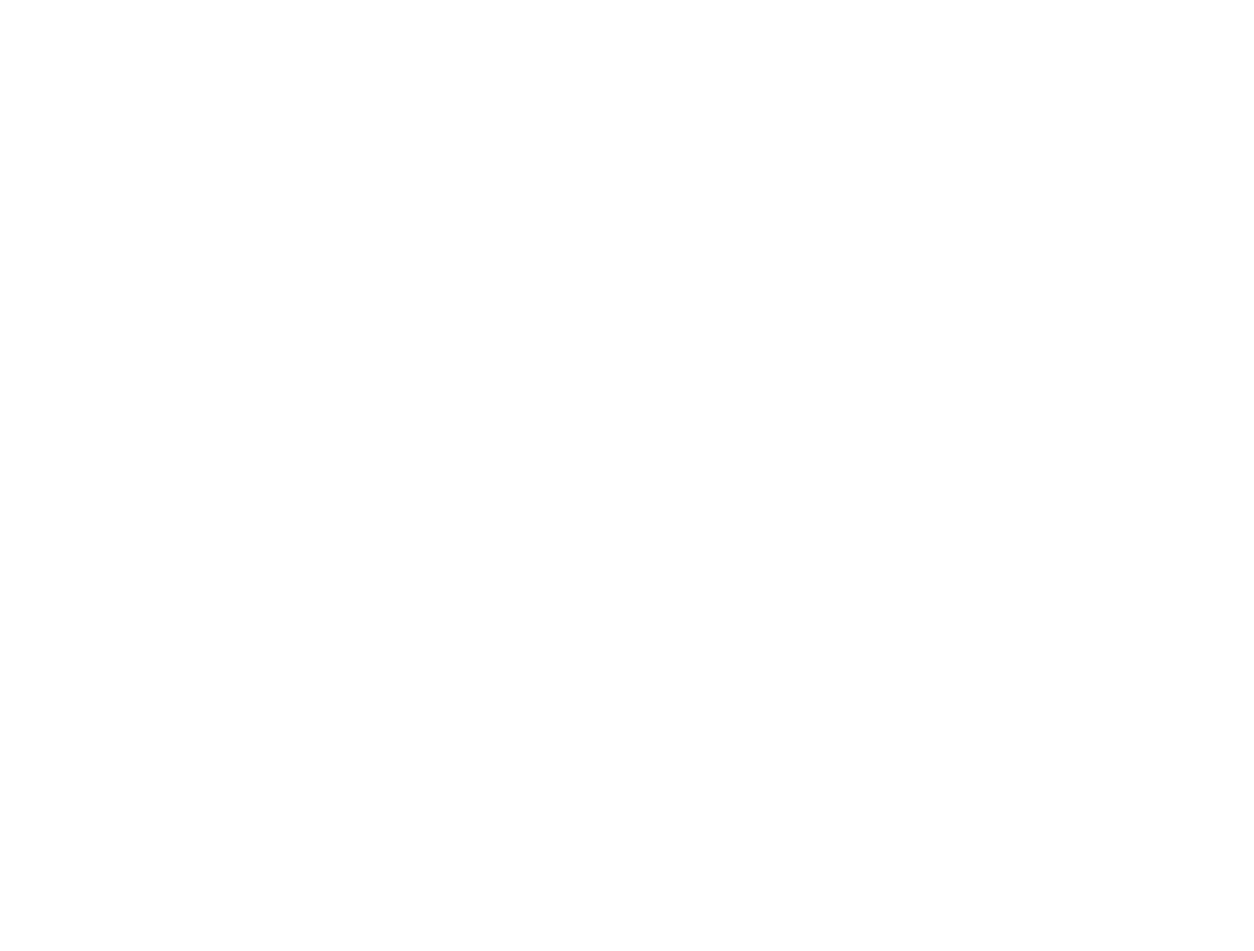
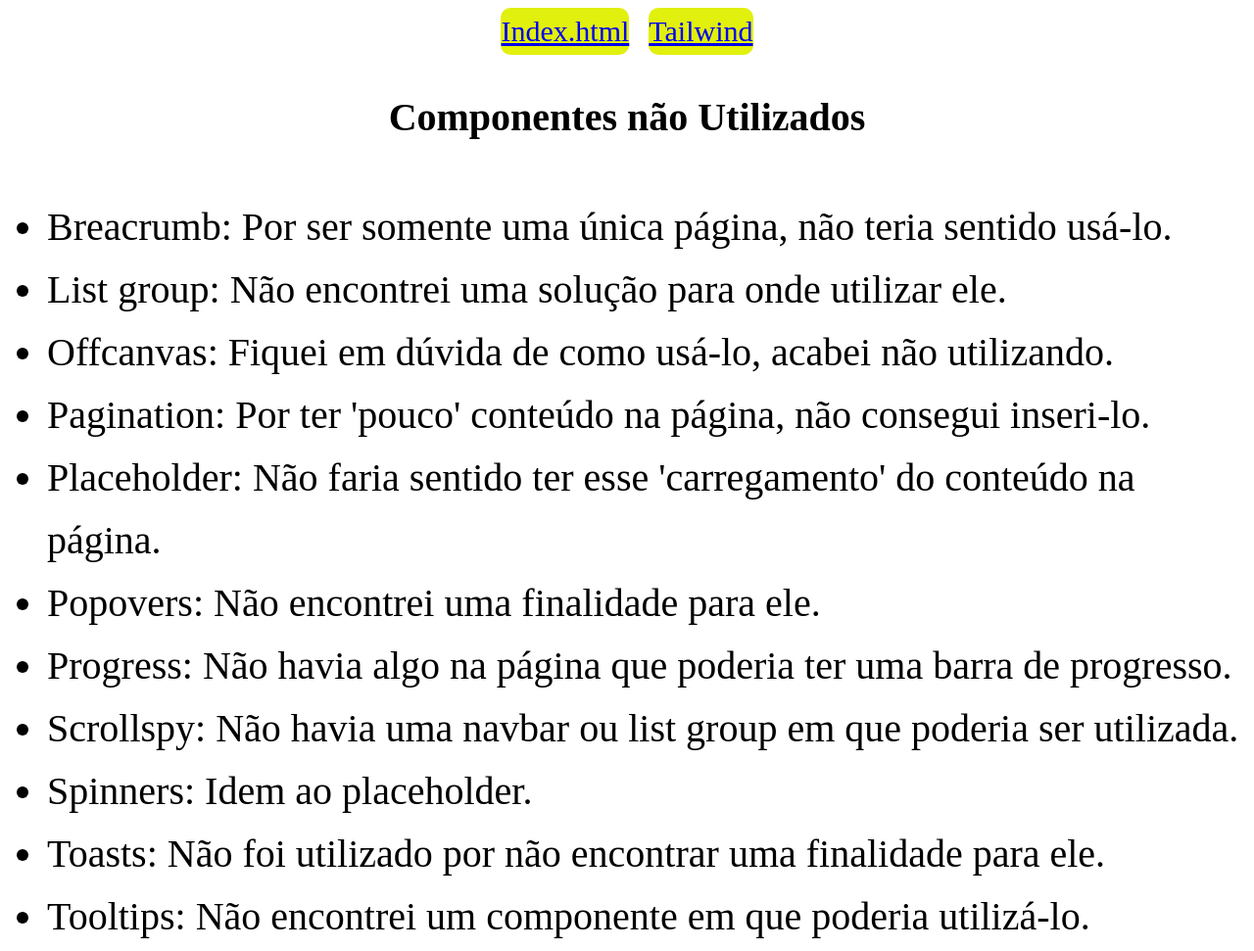
Before and after one commit to matheuspaschuinio/atividade-bootstrap-tailwind, a plain HTML site: page outros-componentes.html in a window 1280 px wide. Shown: the whole page at 98% size. Before the commit the page ends 800 px from the top, so only its background shows below. Drawn offline with Linux system fonts and the light colour scheme.

Commit message:
componentes não utilizados

```diff
--- a/css/style.css
+++ b/css/style.css
@@ -31,3 +31,31 @@ h1, h2 {
 .btn-categorias:hover {
     background-color: #6f42c1;
 }
+
+.centralizar {
+    display: flex;
+    flex-direction: column;
+    justify-content: center;
+    align-items: center;
+    line-height: 1.6;
+}
+
+.centralizar h1 {
+    font-size: 2.5rem;
+    padding: 5px;
+}
+
+.centralizar ul li {
+    font-size: 40px;
+}
+
+.menu-link {
+    display: flex;
+    font-size: 30px;
+    gap: 20px;
+}
+
+.menu-link a {
+    background-color: #e1f00d;
+    border-radius: 10px;
+}
--- a/outros-componentes.html
+++ b/outros-componentes.html
@@ -0,0 +1,39 @@
+<!DOCTYPE html>
+<html lang="pt-BR">
+<head>
+    <meta charset="UTF-8">
+    <meta name="viewport" content="width=device-width, initial-scale=1.0">
+    <title>Componentes não utilizados</title>
+    <link rel="stylesheet" href="css/style.css">
+</head>
+<body>
+
+    <div class="centralizar">
+
+        <div class="menu-link">
+
+        <a href="index.html">Index.html</a>
+        <a href="tailwind.html">Tailwind</a>
+
+        </div>
+
+        <h1>Componentes não Utilizados</h1>
+
+        <ul>
+            <li>Breacrumb: Por ser somente uma única página, não teria sentido usá-lo.</li>
+            <li>List group: Não encontrei uma solução para onde utilizar ele.</li>
+            <li>Offcanvas: Fiquei em dúvida de como usá-lo, acabei não utilizando.</li>
+            <li>Pagination: Por ter 'pouco' conteúdo na página, não consegui inseri-lo.</li>
+            <li>Placeholder: Não faria sentido ter esse 'carregamento' do conteúdo na página.</li>
+            <li>Popovers: Não encontrei uma finalidade para ele.</li>
+            <li>Progress: Não havia algo na página que poderia ter uma barra de progresso.</li>
+            <li>Scrollspy: Não havia uma navbar ou list group em que poderia ser utilizada.</li>
+            <li>Spinners: Idem ao placeholder.</li>
+            <li>Toasts: Não foi utilizado por não encontrar uma finalidade para ele.</li>
+            <li>Tooltips: Não encontrei um componente em que poderia utilizá-lo.</li>
+        </ul>
+
+    </div>
+
+</body>
+</html>
```
